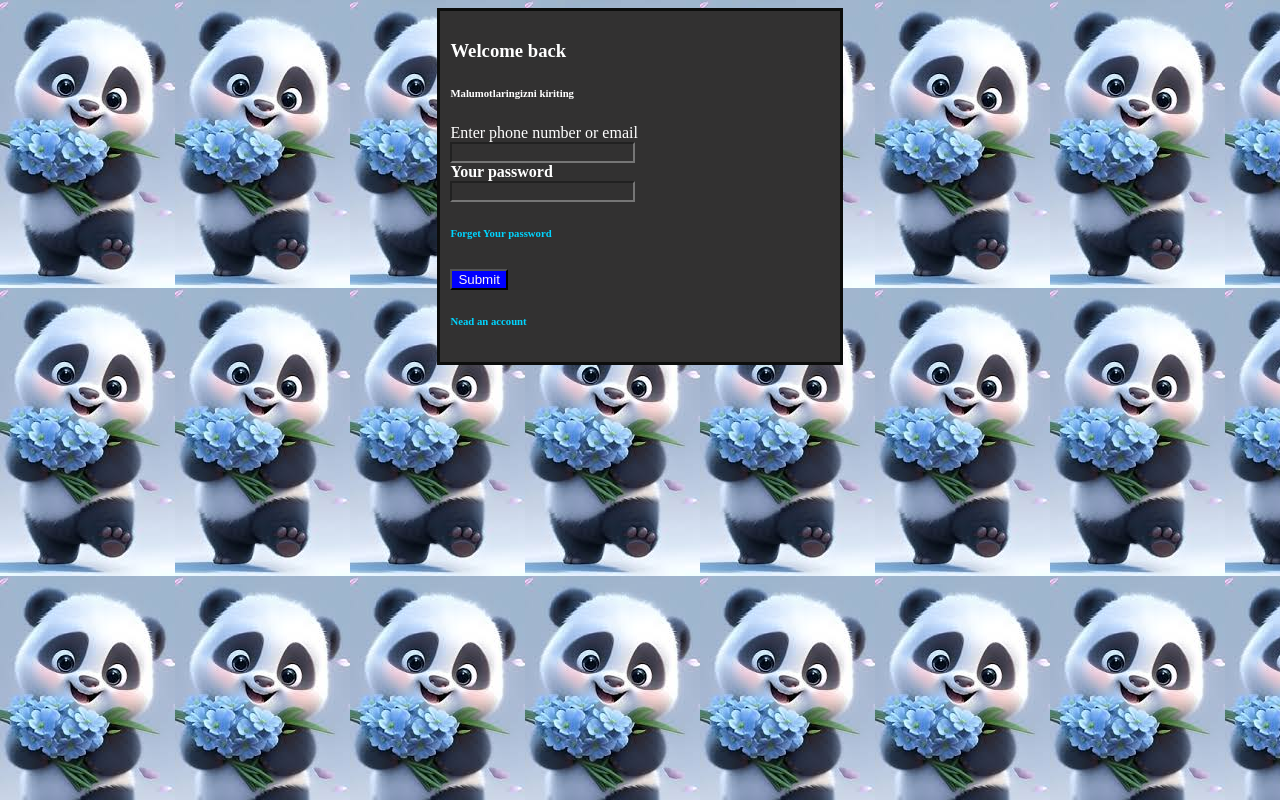
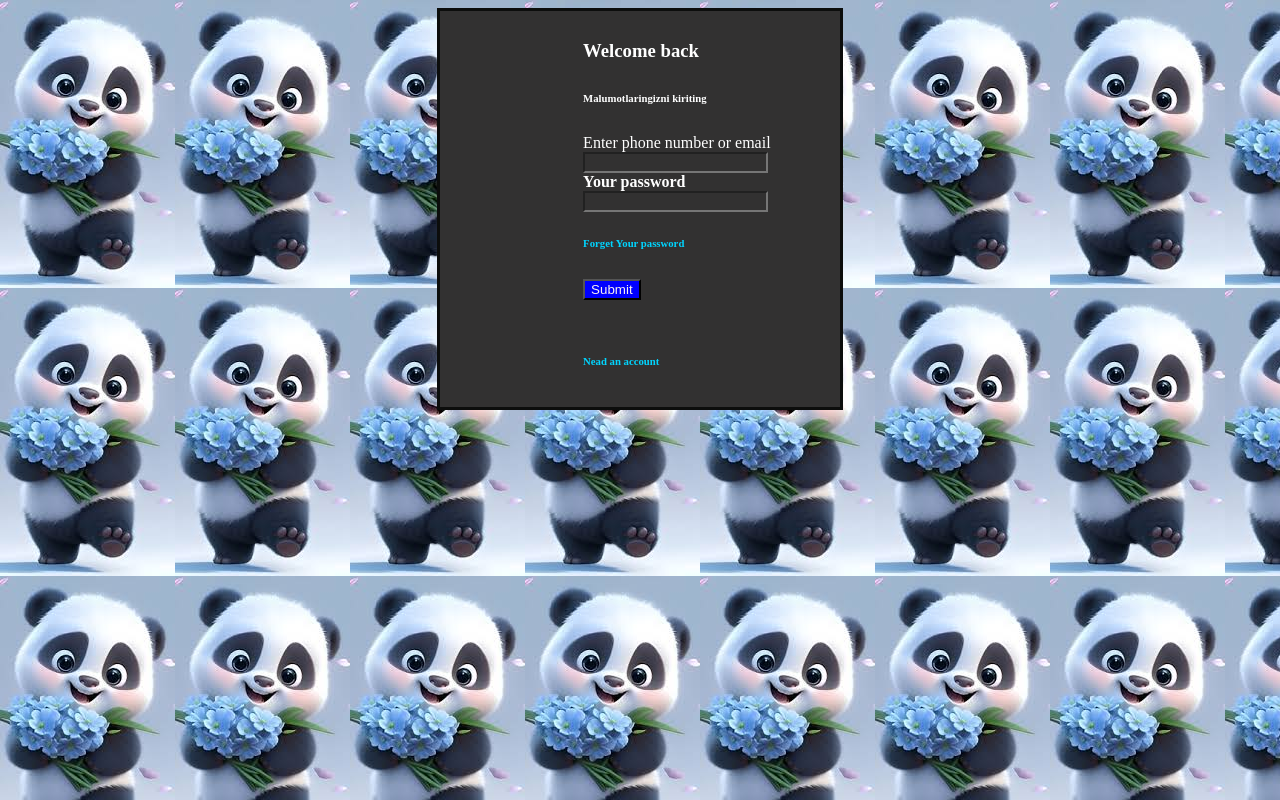
Before and after one commit to robiya2003/FrontendHomeworksNajotTalim, a plain HTML site: page 19_mart/birinchi.html in a window 1280 px wide. Drawn offline with Linux system fonts and the light colour scheme.

Commit message:
hatolar to'g'irlandi

```diff
--- a/19_mart/birinchi.html
+++ b/19_mart/birinchi.html
@@ -8,15 +8,15 @@
 </head>
 <body style="background-image: url('panda.jpg');">
     <div class="umumiy">
-            <h3>Welcome back</h3>
-            <h6>Malumotlaringizni kiriting</h6>
-            <label for="fname" >Enter phone number or email</label><br>
+            <h3 class="flex">Welcome back</h3>
+            <h6 class="flex">Malumotlaringizni kiriting</h6>
+            <label for="fname" class="flex">Enter phone number or email</label><br>
             <input type="text" id="fname" name="fname" class="black1" ><b><br>
-            <label for="fname" >Your password</label><br>
+            <label for="fname" class="flex">Your password</label><br>
             <input type="password" id="fname" name="fname" class="black1" ><b><br>
-                <h6 style="margin-bottom: 30px;color: rgb(0, 213, 255);">Forget Your password</h6>
-            <input type="submit" value="Submit" style="background-color: blue;color: rgb(249, 241, 241);">
-            <h6 style="color: rgb(0, 213, 255);">Nead an account</h6>
+                <h6 style="margin-bottom: 30px;color: rgb(0, 213, 255);" class="flex">Forget Your password</h6>
+            <input type="submit" value="Submit" style="background-color: blue;color: rgb(249, 241, 241);" class="flex">
+            <h6 style="color: rgb(0, 213, 255);" class="flex">Nead an account</h6>
     </div>
 
 
--- a/19_mart/styeless.css
+++ b/19_mart/styeless.css
@@ -3,6 +3,7 @@
     background-color: rgb(50, 49, 49);
     color: wheat;
     text-align: center;
+    margin-left: 35%;
 
 }
 .umumiy{
@@ -16,3 +17,7 @@
     margin-bottom: 30px;
 
 }
+.flex{
+    margin-left: 35%;
+    margin-bottom: 30px;
+}
```
